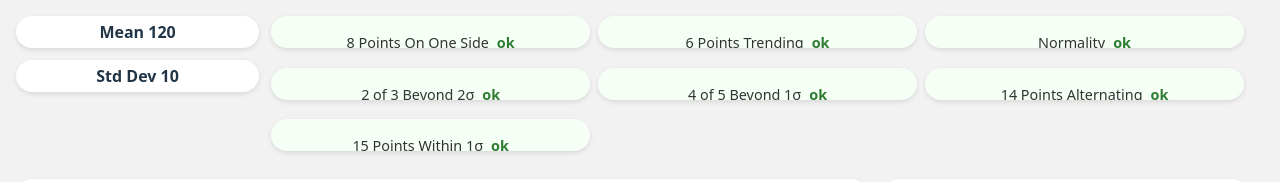
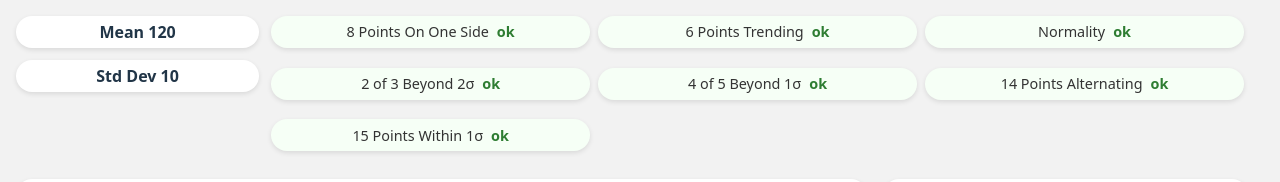
Before and after one commit to asel-coder/shewhart-chart, a React (Vite) app: page / in a window 1280 px wide. Shown: the top 182 px of the page. Built offline with nearby package versions, Linux system fonts and the light colour scheme.

Commit message:
changed layout, link between table and chart, changed file structure

```diff
--- a/src/ChartView.jsx
+++ b/src/ChartView.jsx
@@ -11,6 +11,7 @@ import {
 
 export default function ChartView ({ stats, selectedId, onSelectId }) {
     if (!stats.data || stats.data.length === 0) return <p>No data provided</p>;
+
 
     return (
         <div className="chart-wrapper">
@@ -72,6 +73,7 @@ export default function ChartView ({ stats, selectedId, onSelectId }) {
                         label="LCL"
                     />
                     <Line
+                        key={selectedId}
                         type="linear"
                         dataKey="value"
                         stroke="#8884d8"
@@ -84,7 +86,7 @@ export default function ChartView ({ stats, selectedId, onSelectId }) {
                                 stroke="#fff"
                                 strokeWidth={1.5}
                                 style={{ cursor: "pointer" }}
-                                onClick={() => onSelectId(payload.id)}
+                                onClick={() => onSelectId(Number(payload.id))}
                             />
                         )}
                     />
--- a/src/Dashboard.css
+++ b/src/Dashboard.css
@@ -84,13 +84,16 @@ html, body, #root {
    RULE CARDS
 ============================== */
 .rule-card {
-    height: 2rem; /* adjust this value */
+    display: flex;                 /* <-- THIS WAS MISSING */
+    flex-direction: column;
+    justify-content: center;       /* center vertically */
+    align-items: center;           /* center horizontally */
+    height: 2rem;
     padding: 1rem;
-    flex-direction: column;
-    justify-content: space-between;
     font-size: 0.9rem;
     transition: transform 0.2s, box-shadow 0.2s;
 }
+
 
 .rule-card:hover {
     transform: translateY(-3px);
--- a/src/DataTable.jsx
+++ b/src/DataTable.jsx
@@ -71,7 +71,7 @@ export default function DataTable({ stats, selectedId, onSelectId }) {
                     focusedRowKey={selectedId}
                     onFocusedRowChanged={(e) => {
                         const id = e.row?.data?.id;
-                        if (id) onSelectId(id);
+                        if (id && id !== selectedId) onSelectId(id);
                     }}
                     height="100%"
                     width="100%"
@@ -82,23 +82,18 @@ export default function DataTable({ stats, selectedId, onSelectId }) {
                     showRowLines={true}
                     selection={{ mode: "none" }}
                     hoverStateEnabled={true}
+
+
                     onRowClick={(e) => {
-                        console.log("ROW CLICK", e);                     // 🧭 Debug: log the entire event object
-                        console.log("Event type:", e.event?.type);       // Check if it's a submit or click
-                        console.log("Event target:", e.event?.target);   // Inspect the clicked element
-
-                        // ✅ Prevent any default behavior that could trigger a reload
-                        if (e.event) {
+                        // 🛑 Only prevent unexpected submit events
+                        if (e.event?.type === "submit") {
                             e.event.preventDefault();
                             e.event.stopPropagation();
+                            return;
                         }
 
-                        // ✅ Select the clicked sample
-                        if (e.data && e.data.id) {
-                            onSelectId(e.data.id);
-                        } else {
-                            console.warn("⚠️ No ID found in clicked row data", e.data);
-                        }
+                        const id = e.data?.id;
+                        if (id) onSelectId(id);
                     }}
                 >
                     <Paging enabled={false} />
```
